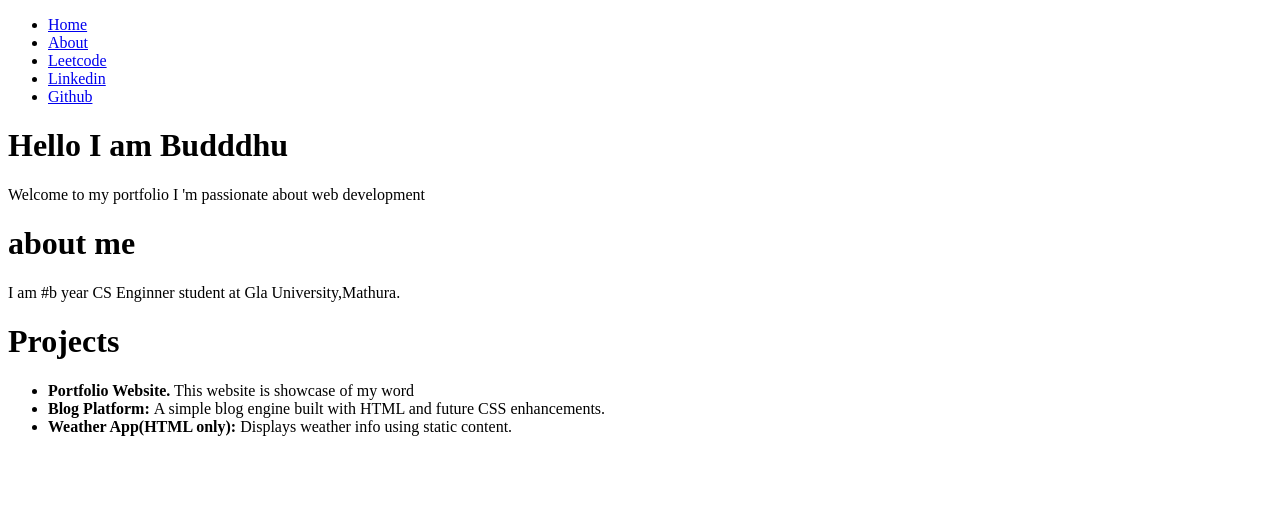
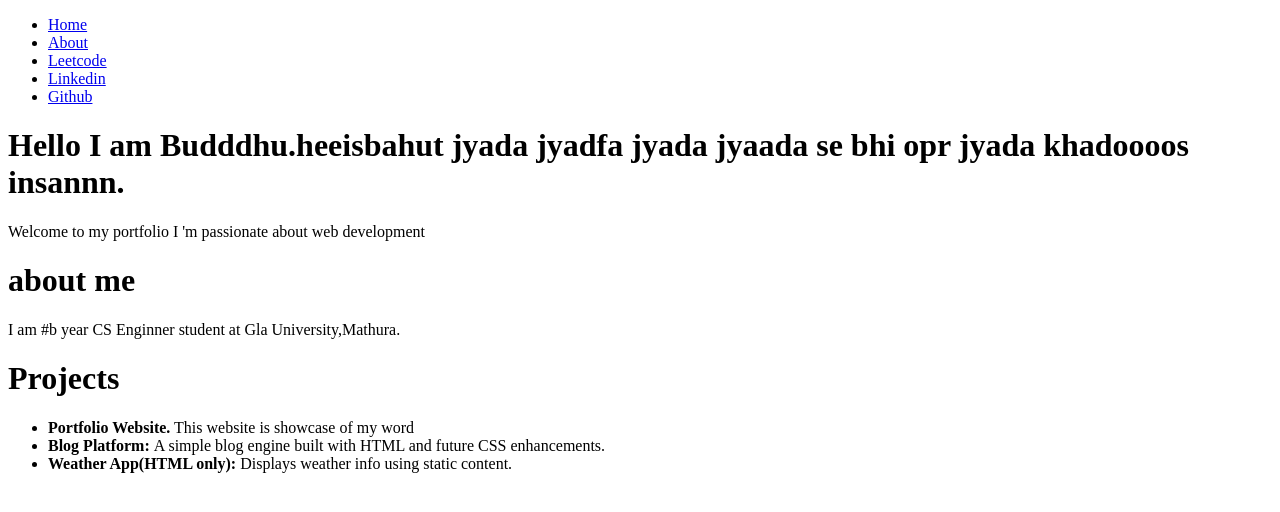
Before and after one commit to AasuJaiswal/Full-Stack, a plain HTML site: page portfolio.html in a window 1280 px wide. Drawn offline with Linux system fonts and the light colour scheme.

Commit message:
added a line

```diff
--- a/portfolio.html
+++ b/portfolio.html
@@ -14,7 +14,7 @@
         <li> <a href="https://github.com/AasuJaiswal"> Github </a></li>
     </ul>
     <header>
-        <h1> Hello I am Budddhu</h1>
+        <h1> Hello I am Budddhu.heeisbahut jyada jyadfa jyada jyaada se bhi opr jyada khadoooos insannn.</h1>
         <p> Welcome to my portfolio I 'm passionate about web development </p>
 
         <h1> about me </h1>
```
